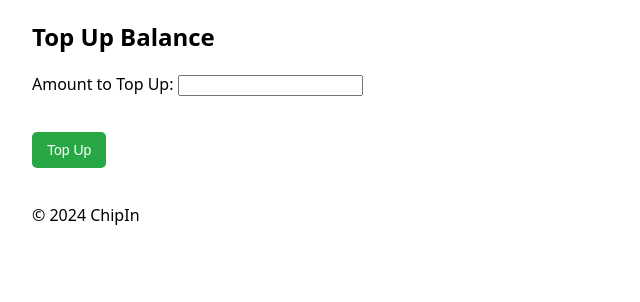
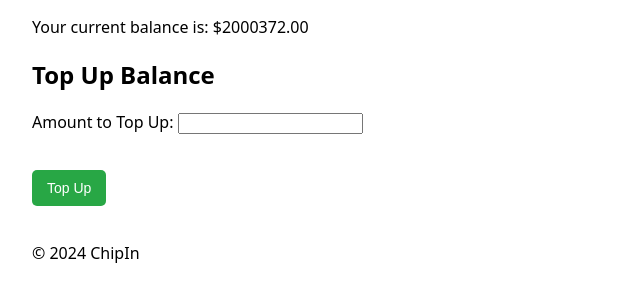
Before and after one commit to MinerFarmIsCool/ssa_project, a Django app: page /users/top-up in a window 1280 px wide. Shown: the part 159-461 px from the top of the page, without its empty margins (0-640 px from the left). Run offline with Django 5.2, Linux system fonts and the light colour scheme; a user stored in the database is signed in; data comes from the database, SQL or seed files in the repository.

Commit message:
Minor change to the top_up.html file to display the current balance

```diff
--- a/users/templates/users/top_up.html
+++ b/users/templates/users/top_up.html
@@ -4,6 +4,7 @@
 {% block content %}
 
     <!-- top up form will go here -->
+    <p>Your current balance is: ${{ request.user.profile.balance }}</p>
     <h2>Top Up Balance</h2>
     <form method="post">
         {% csrf_token %}
```
